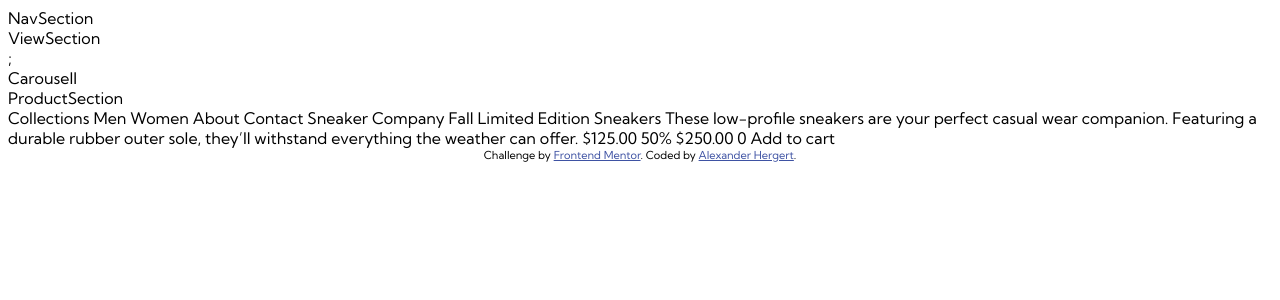
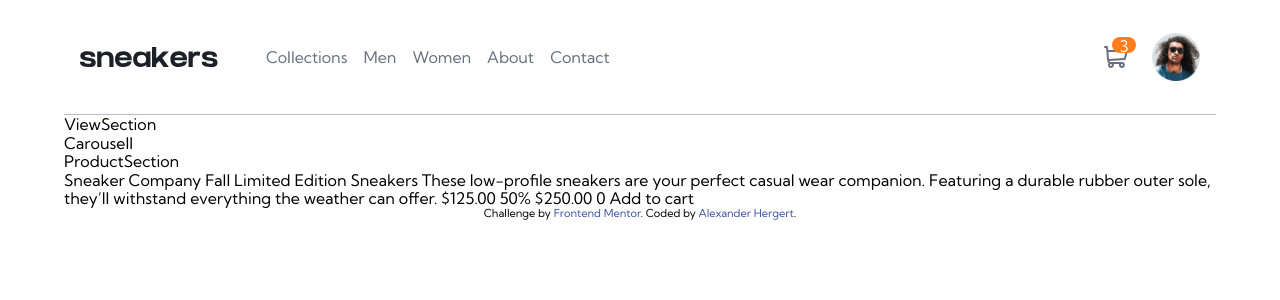
Before and after one commit to alexander-hergert/E-commerce-product-page, a React (Vite) app: page / in a window 1280 px wide. Shown: the top 300 px of the page. Built offline with nearby package versions, Linux system fonts and the light colour scheme.

Commit message:
Add Navbar Styling and components for mobile and desktop.

```diff
--- a/index.html
+++ b/index.html
@@ -8,14 +8,14 @@
       href="/assets/images/favicon-32x32.png"
     />
     <meta name="viewport" content="width=device-width, initial-scale=1.0" />
-    <link rel="stylesheet" href="/styles/normailize.css" />
+    <link rel="stylesheet" href="/styles/normalize.css" />
     <link rel="stylesheet" href="/styles/style.css" />
     <title>Frontend Mentor | E-commerce product page</title>
   </head>
   <body>
     <div id="root"></div>
 
-    Collections Men Women About Contact Sneaker Company Fall Limited Edition
+    Sneaker Company Fall Limited Edition
     Sneakers These low-profile sneakers are your perfect casual wear companion.
     Featuring a durable rubber outer sole, they’ll withstand everything the
     weather can offer. $125.00 50% $250.00 0 Add to cart
--- a/public/styles/style.css
+++ b/public/styles/style.css
@@ -11,10 +11,31 @@
   --black: hsl(0, 0%, 0%);
 }
 
+*{
+  box-sizing: border-box;
+}
+
 body {
   font-family: "Kumbh Sans", sans-serif;
   font-size: 16px;
   min-height: 100vh;
+}
+
+@media screen and (min-width: 800px) {
+  body {
+    padding: 0 5%;
+  }
+}
+
+menu {
+  padding: 0;
+  list-style: none;
+}
+
+a {
+  text-decoration: none;
+  color: var(--very-dark-blue);
+  font-size: bold;
 }
 
 footer {
--- a/src/App.jsx
+++ b/src/App.jsx
@@ -1,6 +1,7 @@
 import NavSection from "./components/NavSection";
 import ViewSection from "./components/ViewSection";
 import ProductSection from "./components/ProductSection";
+import { styled } from "styled-components";
 
 function App() {
   return (
--- /dev/null
+++ b/src/components/CheckOut.jsx
@@ -0,0 +1,58 @@
+import React from "react";
+import { styled } from "styled-components";
+
+/****************** STYLES ******************/
+
+const Styles = styled.div`
+  display: flex;
+  align-items: center;
+
+  .cart-container {
+    display: flex;
+    align-items: center;
+  }
+
+  .cart-symbol {
+    display: grid;
+    place-items: center;
+    background-color: hsl(26, 100%, 55%);
+    width: 1.5rem;
+    height: 1rem;
+    position: relative;
+    right: 1rem;
+    top: -0.75rem;
+
+    border-radius: 10px;
+    color: white;
+  }
+
+  input {
+    width: 1.5rem;
+  }
+
+  img {
+    width: 2rem;
+  }
+
+  @media screen and (min-width: 800px) {
+    img {
+      width: 3rem;
+    }
+  }
+`;
+
+/****************** COMPONENTS ******************/
+
+const CheckOut = () => {
+  return (
+    <Styles>
+      <div className="cart-container">
+        <input type="image" src="assets/images/icon-cart.svg" />
+        <div className="cart-symbol">3</div>
+      </div>
+      <img src="/assets/images/image-avatar.png" alt="avatar" />
+    </Styles>
+  );
+};
+
+export default CheckOut;
--- /dev/null
+++ b/src/components/Links.jsx
@@ -0,0 +1,65 @@
+import React from "react";
+import { styled } from "styled-components";
+
+/****************** STYLES ******************/
+
+const Styles = styled.div`
+  padding: 1rem;
+  background-color: gray;
+  min-width: 70%;
+  position: fixed;
+  top: 0;
+  display: none;
+
+  li {
+    margin: 1rem 0;
+  }
+
+  @media screen and (min-width: 800px) {
+    display: flex;
+    background: none;
+    position: static;
+    min-width: 0;
+
+    input {
+      display: none;
+    }
+    menu {
+      display: flex;
+      gap: 1rem;
+
+      a {
+        color: hsl(219, 9%, 45%);
+      }
+    }
+  }
+`;
+
+/****************** COMPONENTS ******************/
+
+const Links = () => {
+  return (
+    <Styles>
+      <input type="image" src="assets/images/icon-close.svg" alt="close-icon" />
+      <menu>
+        <li>
+          <a href="">Collections</a>
+        </li>
+        <li>
+          <a href="">Men</a>
+        </li>
+        <li>
+          <a href="">Women</a>
+        </li>
+        <li>
+          <a href="">About</a>
+        </li>
+        <li>
+          <a href="">Contact</a>
+        </li>
+      </menu>
+    </Styles>
+  );
+};
+
+export default Links;
--- a/src/components/NavSection.jsx
+++ b/src/components/NavSection.jsx
@@ -1,14 +1,54 @@
 import React from "react";
+import Links from "./Links";
+import CheckOut from "./CheckOut";
 import { styled } from "styled-components";
 
 /****************** STYLES ******************/
 
-const Styles = styled.nav``;
+const Styles = styled.nav`
+  display: flex;
+  align-items: center;
+  padding: 1rem 1rem;
+  justify-content: space-between;
+  border-bottom: 1px solid hsl(220, 14%, 75%);
+
+  .logo-container {
+    display: flex;
+    align-items: center;
+    gap: 1rem;
+  }
+
+  @media screen and (min-width: 800px) {
+    padding: 0 1rem;
+    .left-nav-container {
+      display: flex;
+      gap: 2rem;
+    }
+    .menu-button {
+      display: none;
+    }
+  }
+`;
 
 /****************** COMPONENTS ******************/
 
 const NavSection = () => {
-  return <nav>NavSection</nav>;
+  return (
+    <Styles>
+      <div className="left-nav-container">
+        <div className="logo-container">
+          <img
+            className="menu-button"
+            src="/assets/images/icon-menu.svg"
+            alt="menu-icon"
+          />
+          <img src="/assets/images/logo.svg" alt="logo" />
+        </div>
+        <Links />
+      </div>
+      <CheckOut />
+    </Styles>
+  );
 };
 
 export default NavSection;
--- a/src/components/ViewSection.jsx
+++ b/src/components/ViewSection.jsx
@@ -11,7 +11,7 @@ const Styles = styled.section``;
 const ViewSection = () => {
   return (
     <>
-      <Styles>ViewSection</Styles>;
+      <Styles>ViewSection</Styles>
       <Carousell />
     </>
   );
```
Also changed, not shown: src/components/MobileViewSection.jsx (added, +7 -0 lines).
